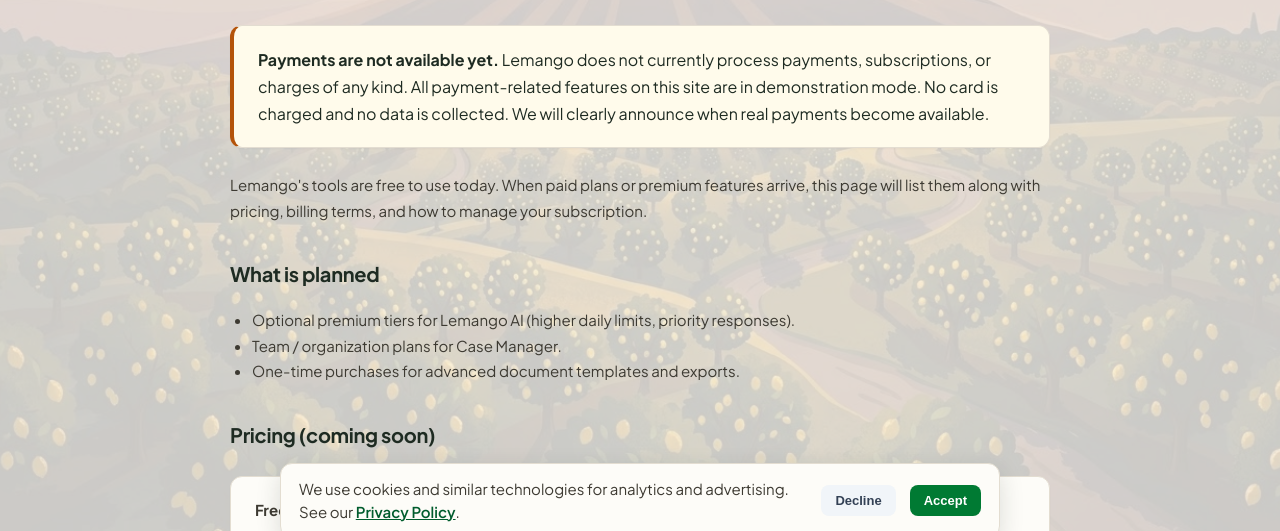
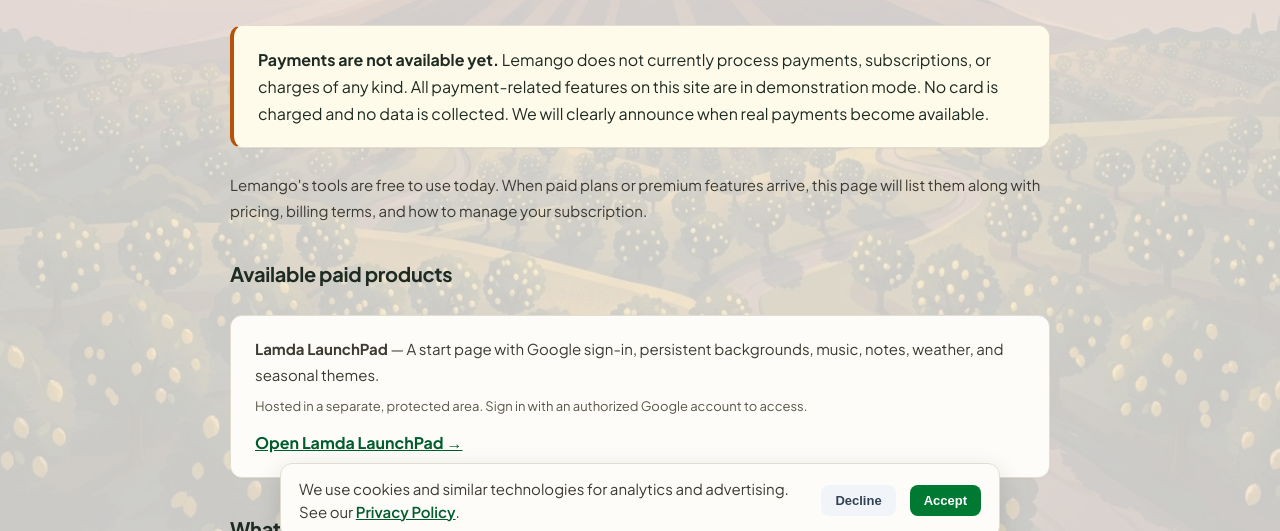
Before and after one commit to Lemango-org-Team/lemango.org, a website: page payments.html in a window 1280 px wide. Shown: the part 246-777 px from the top of the page. Drawn offline with Linux system fonts and the light colour scheme.

Commit message:
Add paid product area link (Lamda LaunchPad) on payments page

```diff
--- a/payments.html
+++ b/payments.html
@@ -83,6 +83,13 @@
 
     <p>Lemango's tools are free to use today. When paid plans or premium features arrive, this page will list them along with pricing, billing terms, and how to manage your subscription.</p>
 
+    <h2>Available paid products</h2>
+    <div class="card">
+      <p style="margin:0 0 8px;"><strong>Lamda LaunchPad</strong> — A start page with Google sign-in, persistent backgrounds, music, notes, weather, and seasonal themes.</p>
+      <p style="margin:0 0 12px;font-size:13px;color:var(--muted);">Hosted in a separate, protected area. Sign in with an authorized Google account to access.</p>
+      <a href="https://kcrespo1025.github.io/Paided/" target="_blank" rel="noopener noreferrer" class="inline" style="font-weight:700;">Open Lamda LaunchPad →</a>
+    </div>
+
     <h2>What is planned</h2>
     <ul>
       <li>Optional premium tiers for Lemango AI (higher daily limits, priority responses).</li>
```
